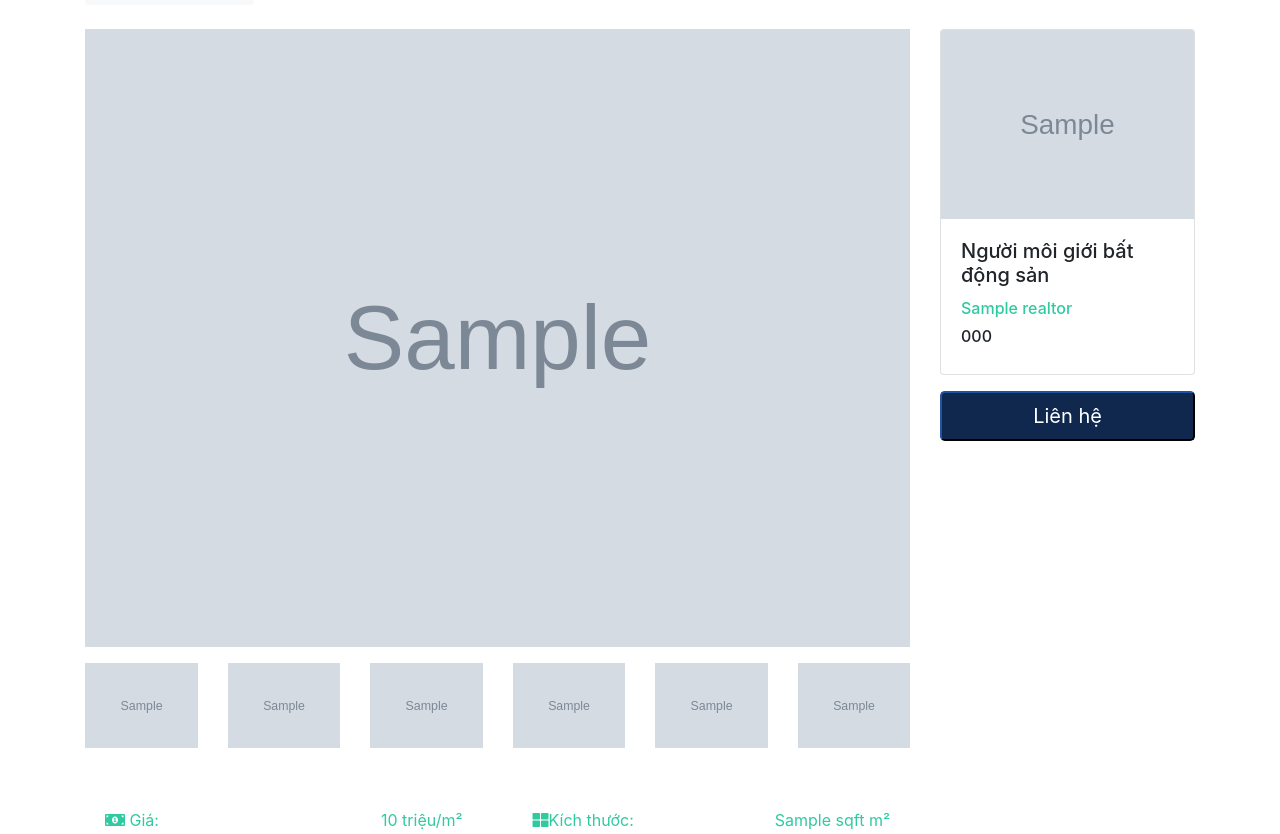
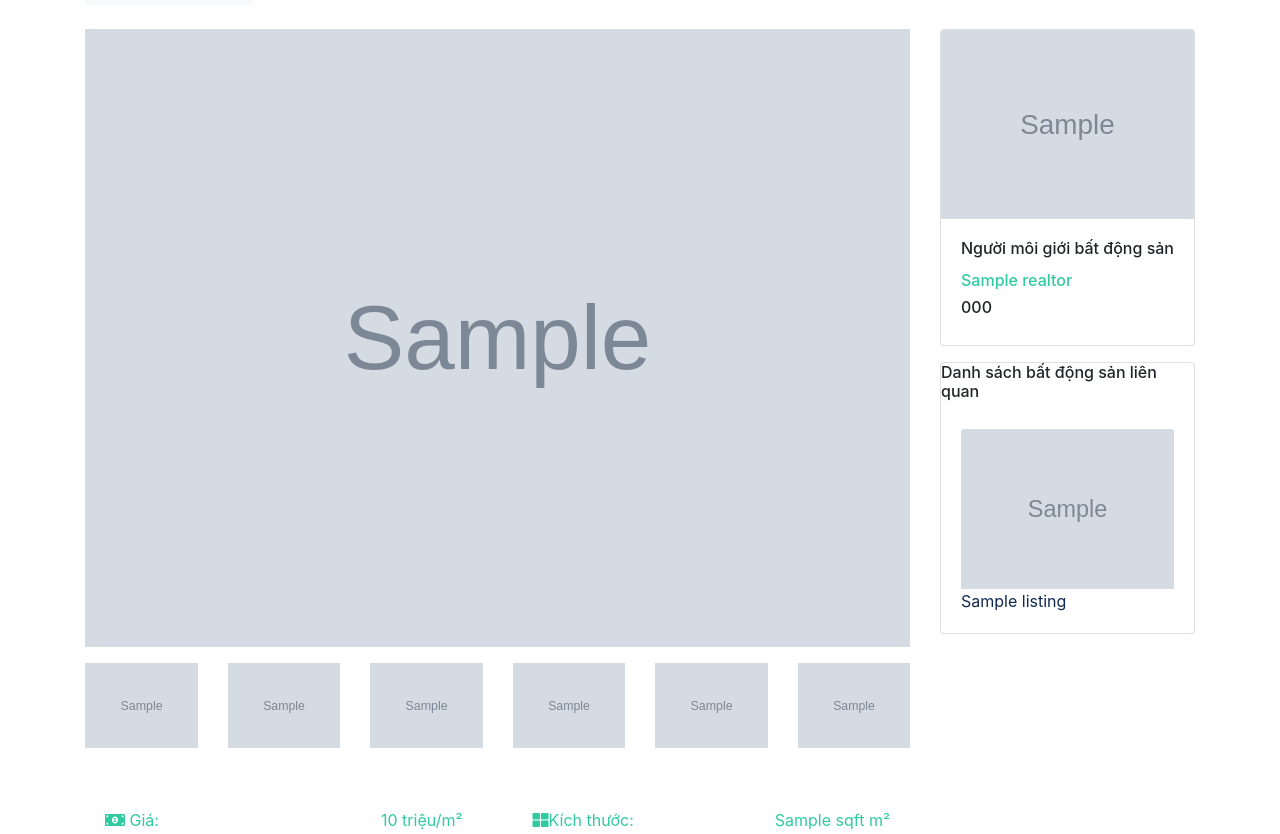
Before and after one commit to ngoankeoo/real_estate, a Django app: template templates/listings/listing.html in a window 1280 px wide. Shown: the part 478-1312 px from the top of the page. Run offline with Django 3.2, Linux system fonts and the light colour scheme; the template is opened without the code that fills it: most values are stand-ins (such as "Sample title", 1, 10 or a date in 2020); grey boxes marked "Sample" are stand-in pictures; some libraries are stand-ins or nearby versions.

Commit message:
complete version 3.0

```diff
--- a/analysis/views.py
+++ b/analysis/views.py
@@ -9,13 +9,14 @@ def index(request):
     :param request:
     :return:
     """
-    # labels = [u"Quốc Oai", u"Thạch thất", "Chương Mỹ", "Ba Vì"]
+
     queryset_list = Listing.objects.order_by('-price')
     districts = Listing.objects.order_by('district').distinct().values_list('district', flat=True)
     if 'district' in request.GET:
         district = request.GET['district']
         if district:
             queryset_list = queryset_list.filter(district=district)
+
     # print(list(queryset_list))
     count = 0
     labels = []
--- a/listings/admin.py
+++ b/listings/admin.py
@@ -5,7 +5,7 @@ from django.contrib import admin
 # Register your models here.
 
 from .models import Listing
-from .views import upload_csv
+from .views import upload_csv, data_mining
 
 
 class ListingAdmin(admin.ModelAdmin):
@@ -23,6 +23,7 @@ class ListingAdmin(admin.ModelAdmin):
         urls = super().get_urls()
         my_urls = [
             path('upload_csv/', upload_csv),
+            path('data_mining/', data_mining),
         ]
         print("My_urls + urls {0}".format(my_urls + urls))
         return my_urls + urls
--- a/listings/models.py
+++ b/listings/models.py
@@ -30,6 +30,7 @@ class Listing(models.Model):
     photo_6 = models.ImageField(upload_to='photos/%Y/%m/%d', blank=True)
     is_published = models.BooleanField(default=True)
     list_data = models.DateTimeField(default=datetime.now, blank=True)
+    relate_real_estate = models.CharField(max_length=200)
 
     def __str__(self):
         return self.title
--- a/templates/admin/upload_csv.html
+++ b/templates/admin/upload_csv.html
@@ -6,4 +6,7 @@
         <br>
     {{ block.super }}
     </li>
+    <li>
+        <a href="/admin/listings/listing/data_mining/" class="addlink">Data mining</a>
+    </li>
 {% endblock %}
--- a/templates/listings/listing.html
+++ b/templates/listings/listing.html
@@ -144,14 +144,22 @@
                             <img class="card-img-top" src="{{ listing.realtor.photo.url }}" alt="Seller of the month">
                         {% endif %}
                         <div class="card-body">
-                            <h5 class="card-title">Người môi giới bất động sản</h5>
+                            <h6 class="card-title">Người môi giới bất động sản</h6>
                             <h6 class="text-secondary">{{ listing.realtor }}</h6>
                             <h6> {{ listing.realtor.phone }}</h6>
                         </div>
                     </div>
-                    <button class="btn-primary btn-block btn-lg" data-toggle="modal" data-target="#inquiryModal">Liên
-                        hệ
-                    </button>
+
+                    <div class="card mb-3">
+                        <h6>Danh sách bất động sản liên quan</h6>
+                        {% if relate_listing %} {% for listing in relate_listing %}
+                            <div class="card-body">
+                                <img class="card-img-top" src="{{ listing.image_link }}" alt=""/>
+                                <a href="{% url 'listing' listing.id %}">{{ listing.title }}</a>
+                            </div>
+                        {% endfor %}
+                        {% endif %}
+                    </div>
                 </div>
             </div>
         </div>
```
Also changed, not shown: listings/views.py (+41 -4 lines), listings/migrations/0005_listing_relate_real_estate.py (added), 1 other file.
